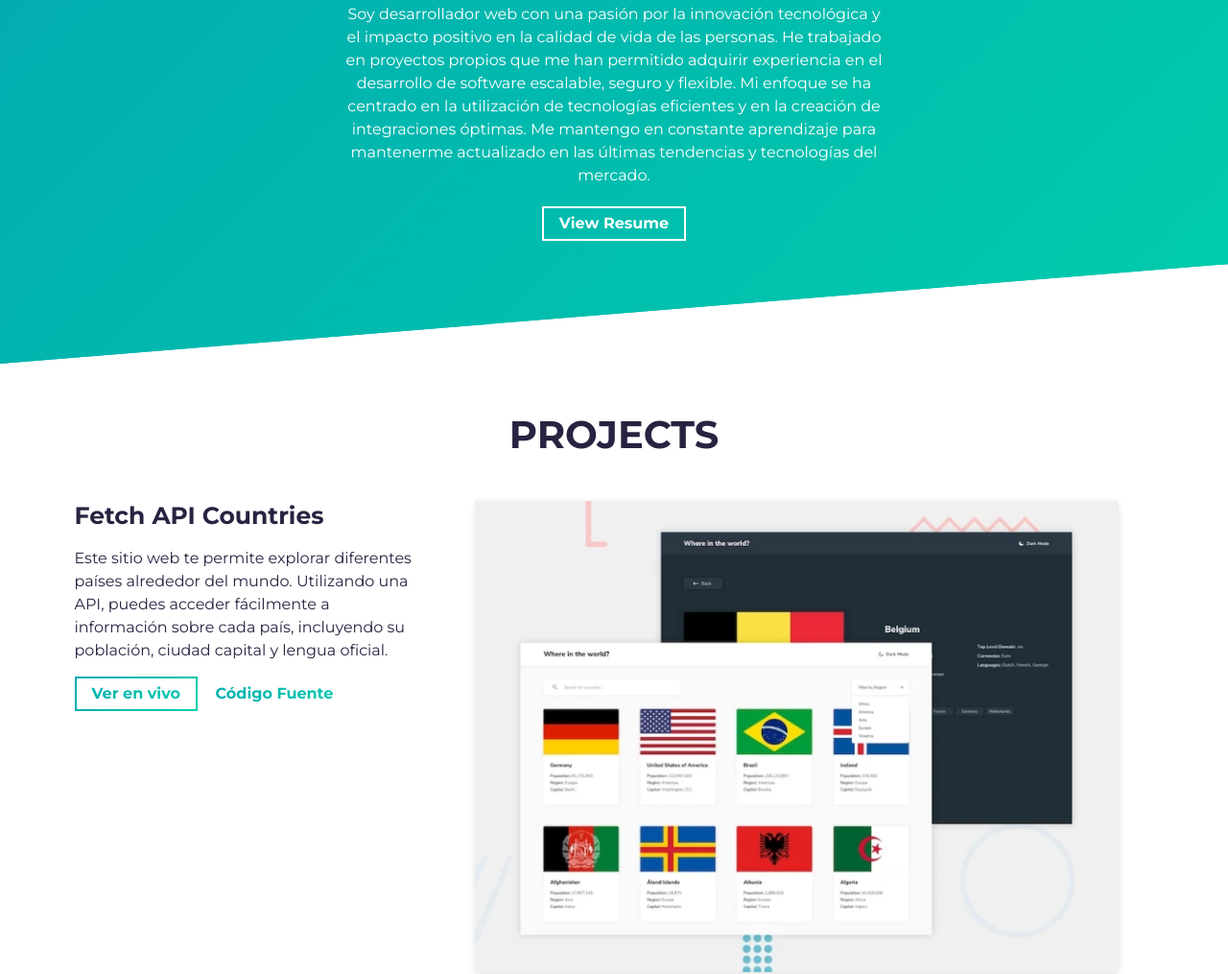
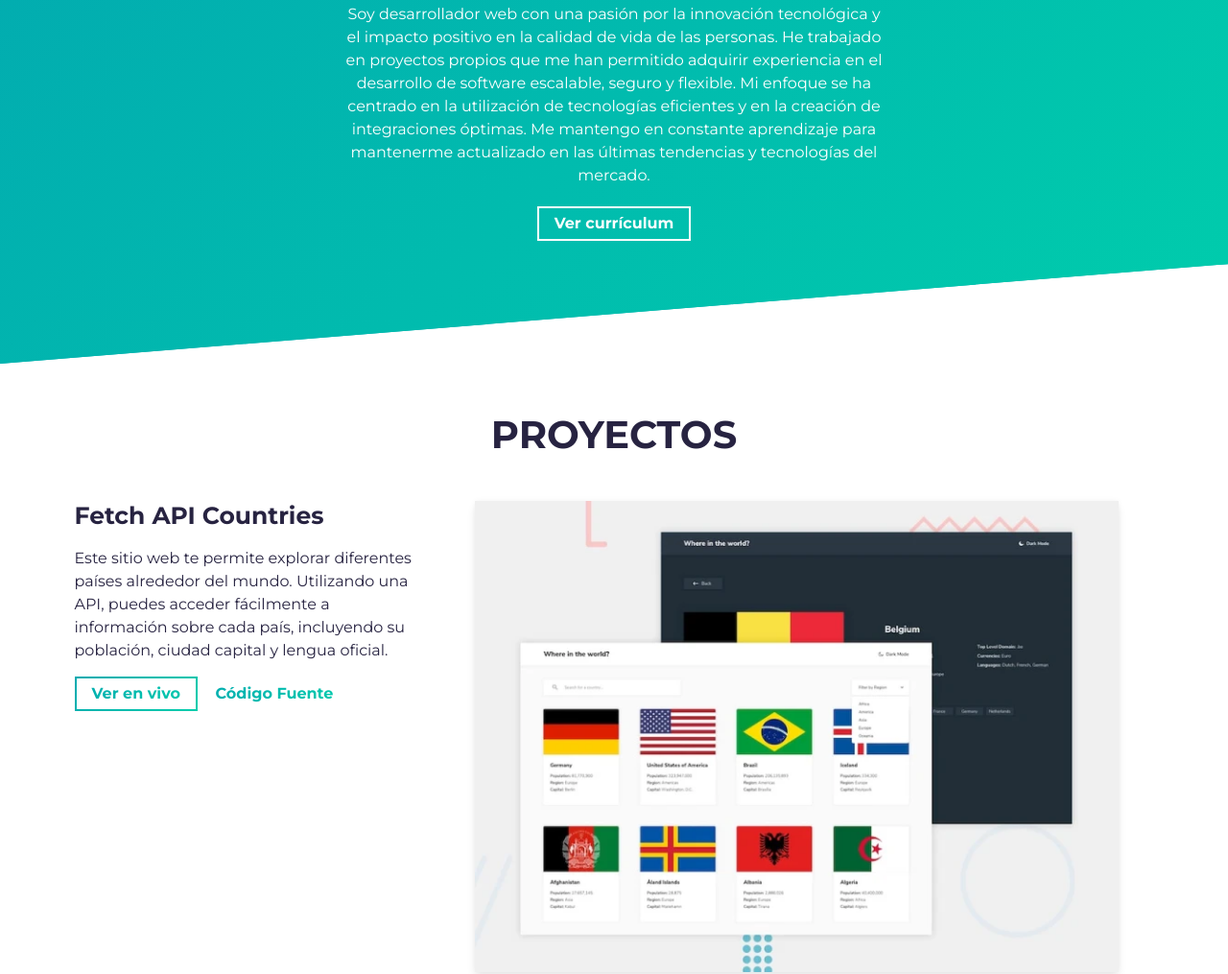
Before and after one commit to stente3/theportafolio, a website built with Parcel: page src/index.html in a window 1280 px wide. Shown: the part 940-1955 px from the top of the page at 96% size. Built offline with nearby package versions, Linux system fonts and the light colour scheme.

Commit message:
Se corrigieron errores en el HTML

```diff
--- a/src/index.html
+++ b/src/index.html
@@ -1,14 +1,3 @@
-<!--
-  Hello!
-  -
-  Simplefolio is a clean and responsive portfolio template for Developers!
-  Created by Jacobo Martinez.
-  -
-  Github Repo: https://github.com/cobiwave/simplefolio/
-  Readme: https://github.com/cobiwave/simplefolio/README.md
-  -
-  For business & inquires, contact me -> jacobojavier98@gmail.com
--->
 <!DOCTYPE html>
 <html lang="en" class="sr">
   <head>
@@ -28,7 +17,6 @@
 
   </head>
 
-  <!-- Todo: read the following HTML Todos to create your stunning portfolio website -->
   <body>
     <div id="top"></div>
 
@@ -53,18 +41,6 @@
       <div class="container">
         <h2 class="section-title load-hidden">Sobre mí</h2>
         <div class="about-wrapper">
-          <!-- <div class="col-md-6 col-sm-12">
-            <div class="about-wrapper__image load-hidden">
-              <img
-                alt="Profile Image"
-                class="img-fluid rounded shadow-lg"
-                height="auto"
-                width="300px"
-                src="assets/profile.jpg"
-                alt="Profile Image"
-              />
-            </div>
-          </div> -->
           <div class="col-md-6 col-sm-12 mx-auto">
             <div class="about-wrapper__info load-hidden">
               <p class="about-wrapper__info-text text-center">
@@ -72,18 +48,14 @@
 He trabajado en proyectos propios que me han permitido adquirir experiencia en el desarrollo de software escalable, seguro y flexible. Mi enfoque se ha centrado en la utilización de tecnologías eficientes y en la creación de integraciones óptimas.
 Me mantengo en constante aprendizaje para mantenerme actualizado en las últimas tendencias y tecnologías del mercado.
               </p>
-              <!-- <p class="about-wrapper__info-text">
-                Extra Information about you! like hobbies and your goals.
-              </p> -->
               <span class="d-flex mt-3 mx-auto">
-                  <!-- ! Necesitas colocar en resume -->
                 <a
                   rel="noreferrer"
                   target="_blank"
                   class="cta-btn cta-btn--resume"
                   href="assets/resume.pdf"
                 >
-                  View Resume
+                  Ver currículum
                 </a>
               </span>
             </div>
@@ -97,7 +69,7 @@ Me mantengo en constante aprendizaje para mantenerme actualizado en las últimas
     <section id="projects">
       <div class="container">
         <div class="project-wrapper">
-          <h2 class="section-title dark-blue-text">Projects</h2>
+          <h2 class="section-title dark-blue-text">Proyectos</h2>
 
           <!-- Notice: each .row is a project -->
           <div class="row">
```
